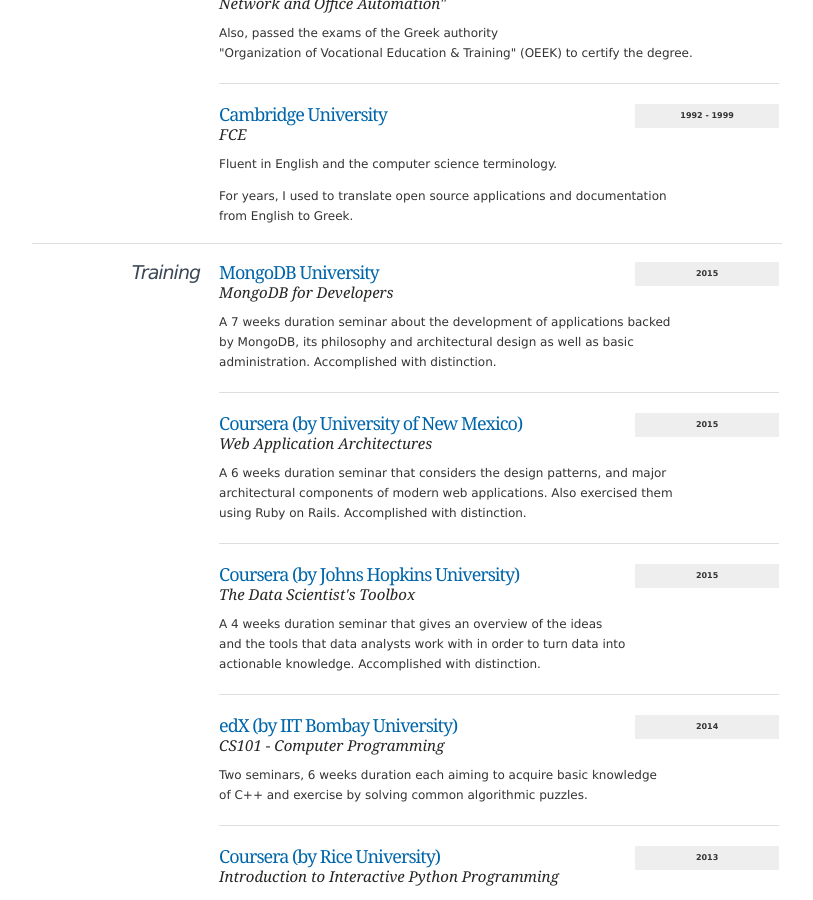
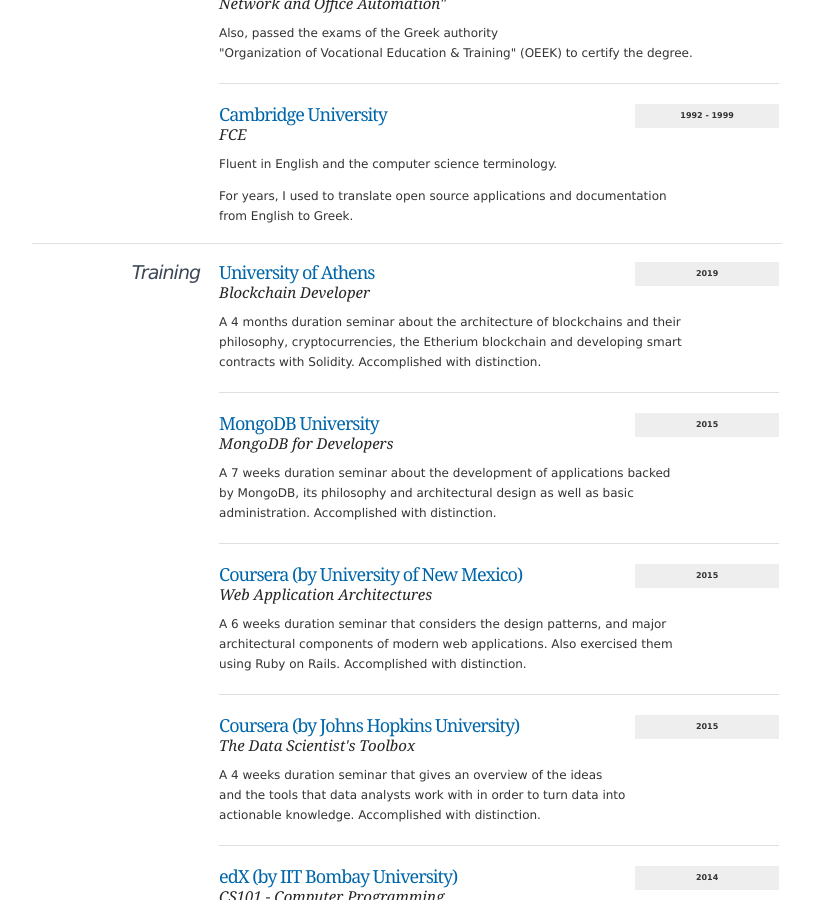
Before and after one commit to mylk/mylk.github.io, a Jekyll site: the page cv.html, which Jekyll copies as it is, in a window 1280 px wide and 900 px high, scrolled down 2664 px. Shown: the whole window, without its empty margins (233-1046 px from the left). Built offline with Jekyll 4.4.1, drawn with Linux system fonts in a browser that asks for light colours.

Commit message:
adds blockchain developer seminar to cv

```diff
--- a/cv.html
+++ b/cv.html
@@ -548,7 +548,15 @@
                             <h2 class="cv-section-name">Training</h2>
                         </td>
                         <td>
-                          <div class="item">
+                            <div class="item">
+                                <h4>2019</h4>
+                                <div class="top">University of Athens</div>
+                                <div class="sub">Blockchain Developer</div>
+                                A 4 months duration seminar about the architecture of blockchains and their<br />
+                                philosophy, cryptocurrencies, the Etherium blockchain and developing smart<br />
+                                contracts with Solidity. Accomplished with distinction.
+                            </div>
+                            <div class="item">
                                 <h4>2015</h4>
                                 <div class="top">MongoDB University</div>
                                 <div class="sub">MongoDB for Developers</div>
```
